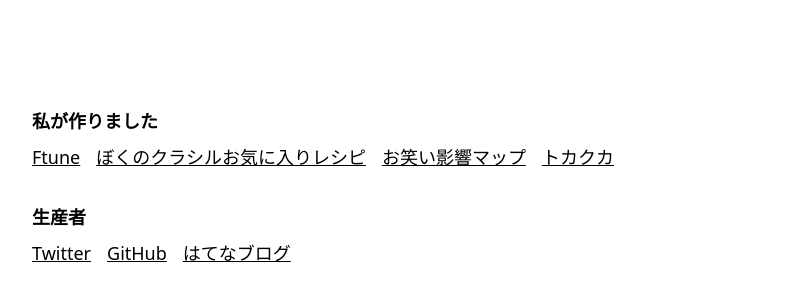
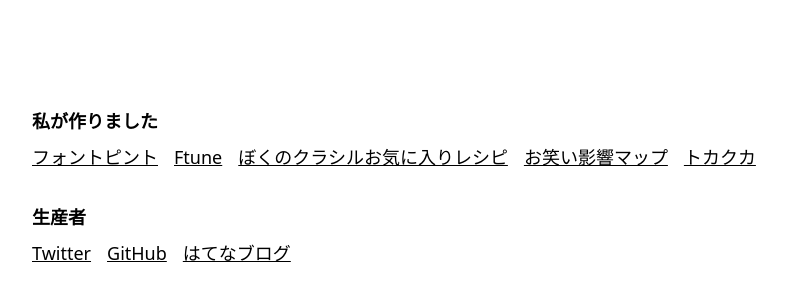
Before and after one commit to kishimoto-banana/bootch, a Next.js app: page / in a window 1280 px wide. Shown: the part 160-460 px from the top of the page, without its empty margins (288-1073 px from the left). Built offline with nearby package versions, Linux system fonts and the light colour scheme; no server answers; a web font is replaced by a local one.

Commit message:
フォントピント

```diff
--- a/pages/index.tsx
+++ b/pages/index.tsx
@@ -24,6 +24,14 @@
                 私が作りました
               </p>
               <div className="grid grid-cols-1 gap-2 lg:flex lg:flex-row lg:gap-0 lg:space-x-4">
+                <a
+                  href="https://fontpint.com/"
+                  target="_blank"
+                  rel="noopener noreferrer"
+                  className="text-md  underline underline-offset-1 hover:text-gray-600 md:text-lg"
+                >
+                  フォントピント
+                </a>
                 <a
                   href="https://ftune-web.com/"
                   target="_blank"
```
